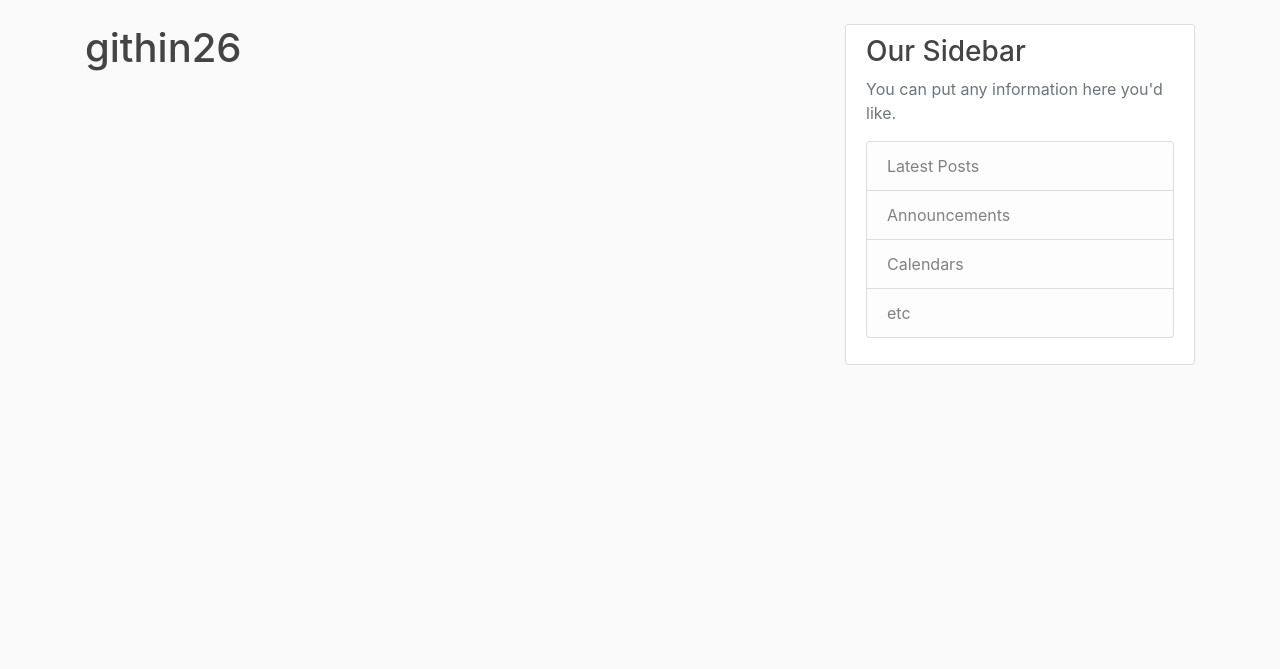
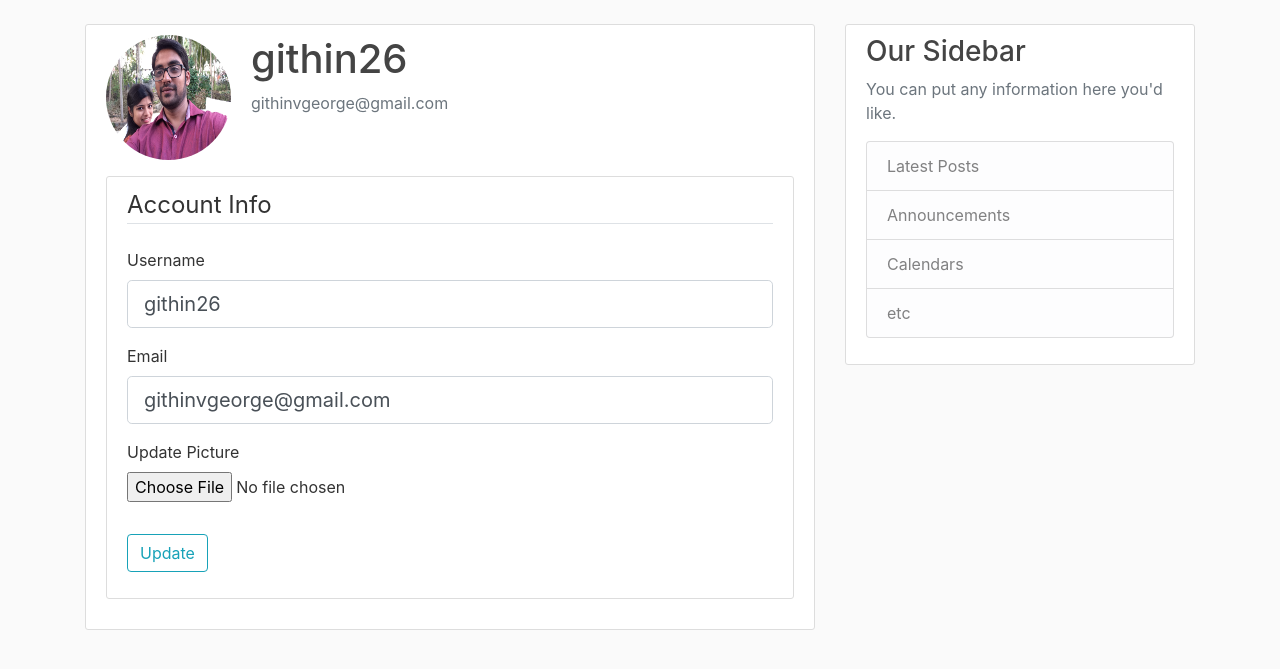
Before and after one commit to githlearner/BlogPosts, a Flask app: page /account in a window 1280 px wide. Shown: the part 56-725 px from the top of the page. Run offline with Flask 2, Linux system fonts and the light colour scheme; a user stored in the database is signed in; some libraries are stand-ins or nearby versions.

Commit message:
profile pic change

```diff
--- a/flaskblog/forms.py
+++ b/flaskblog/forms.py
@@ -1,4 +1,6 @@
 from flask_wtf import FlaskForm
+from flask_login import current_user
+from flask_wtf.file import  FileField,FileAllowed
 from wtforms import StringField,PasswordField,SubmitField,BooleanField
 from wtforms.validators import DataRequired,Length,Email,EqualTo,ValidationError
 from flaskblog.models import User,Post
@@ -27,3 +29,22 @@ class LoginForm(FlaskForm):
     password = PasswordField('Password',validators=[DataRequired()])
     remember = BooleanField('Remember Me')
     submit = SubmitField('Login')
+
+
+class UpdateAccountForm(FlaskForm):
+    username = StringField('Username',validators=[DataRequired(),Length(min=2,max=20)])
+    email = StringField('Email',validators=[DataRequired(),Email()])
+    picture = FileField('Update Picture',validators=[FileAllowed(['jpg','png'])])
+    submit = SubmitField('Update')
+
+    def validate_username(self,username):
+        if username.data != current_user.username:
+            user = User.query.filter_by(username=username.data).first()
+            if user:
+                raise ValidationError('Username already taken. PLease take another name')
+
+    def validate_email(self, email):
+        if email.data != current_user.email:
+            user = User.query.filter_by(email=email.data).first()
+            if user:
+                raise ValidationError('Email already taken. PLease take another email')
--- a/flaskblog/routes.py
+++ b/flaskblog/routes.py
@@ -1,6 +1,7 @@
 from flask import render_template,url_for,flash,redirect,request
+import secrets,os
 from flaskblog import app,db,bcrypt
-from flaskblog.forms import LoginForm,RegistrationForm
+from flaskblog.forms import LoginForm,RegistrationForm,UpdateAccountForm
 from flaskblog.models import User,Post
 from flask_login import login_user,logout_user,current_user,login_required
 
@@ -70,12 +71,37 @@ def login():
             flash('Please check the email and password','danger')
     return render_template('login.html',title='Login Page', form=form)
 
+
 @app.route('/logout')
 def logout():
    logout_user()
    return redirect(url_for('login'))
 
-@app.route('/account')
+def save_picture(form_picture):
+    random_hex = secrets.token_hex(8)
+    f_name, f_ext = os.path.splitext(form_picture.filename)
+    picture_fn = random_hex + f_ext
+    picture_path = os.path.join(app.root_path,'static/profile_pics',picture_fn)
+    form_picture.save(picture_path)
+    return picture_fn
+
+@app.route('/account',methods=['GET','POST'])
 @login_required
 def account():
-    return render_template('account.html',title="Account")
+    form = UpdateAccountForm()
+    if form.validate_on_submit():
+        if form.picture.data:
+            picture_file = save_picture(form.picture.data)
+            current_user.image_file = picture_file
+        current_user.username = form.username.data
+        current_user.email = form.email.data
+        db.session.commit()
+        flash('Account updated successfully','success')
+        return redirect(url_for('account'))
+
+    elif request.method == 'GET':
+        form.username.data = current_user.username
+        form.email.data = current_user.email
+
+    image_file = url_for('static',filename='profile_pics/' + current_user.image_file)
+    return render_template('account.html',title="Account", image_file=image_file, form=form)
--- a/flaskblog/templates/account.html
+++ b/flaskblog/templates/account.html
@@ -1,5 +1,65 @@
 {% extends "layout.html" %}
 
 {% block content %}
-<h1>{{ current_user.username }}</h1>
+    <div class="content-section">
+      <div class="media">
+        <img class="rounded-circle account-img" src="{{ image_file }}">
+        <div class="media-body">
+          <h2 class="account-heading">{{ current_user.username}}</h2>
+          <p class="text-secondary">{{ current_user.email }}</p>
+        </div>
+      </div>
+      <div class="content-section">
+    <form action="" method="POST" enctype="multipart/form-data" >
+        {{ form.csrf_token }}
+        {{form.hidden_tag()}}
+        <fieldset class="form-group">
+            <legend class="border-bottom mb-4">Account Info</legend>
+
+            <div class="form-group">
+                {{form.username.label(class="form-control-label")}}
+                {% if form.username.errors %}
+                    {{form.username(class="form-control form-control-lg is-invalid")}}
+                    <div class="invalid-feedback">
+                        {% for error in form.username.errors %}
+                            <span>{{ error }}</span>
+                        {% endfor %}
+                    </div>
+                {% else %}
+                    {{form.username(class="form-control form-control-lg")}}
+                {% endif %}
+
+            </div>
+
+            <div class="form-group">
+                {{form.email.label(class="form-control-label")}}
+                {% if form.email.errors %}
+                    {{form.email(class="form-control form-control-lg is-invalid")}}
+                    <div class="invalid-feedback">
+                        {% for error in form.email.errors %}
+                            <span>{{ error }}</span>
+                        {% endfor %}
+                    </div>
+                {% else %}
+                    {{form.email(class="form-control form-control-lg")}}
+                {% endif %}
+            </div>
+
+            <div class="form-group">
+                {{ form.picture.label()}}
+                {{ form.picture(class="form-control-file") }}
+                {% if form.picture.errors %}
+                    {% for error in form.picture.errors %}
+                    <span class="text-danger">{{ error }}</span> </br>
+                    {% endfor %}
+                {% endif %}
+            </div>
+
+        </fieldset>
+        <div class="form-group">
+            {{form.submit(class="btn btn-outline-info")}}
+        </div>
+    </form>
+</div>
+    </div>
 {% endblock content %}
```
Also changed, not shown: flaskblog/site.db, flaskblog/static/profile_pics/98c7fe9686e206bb.JPG (added), flaskblog/static/profile_pics/default.jpg (added).
